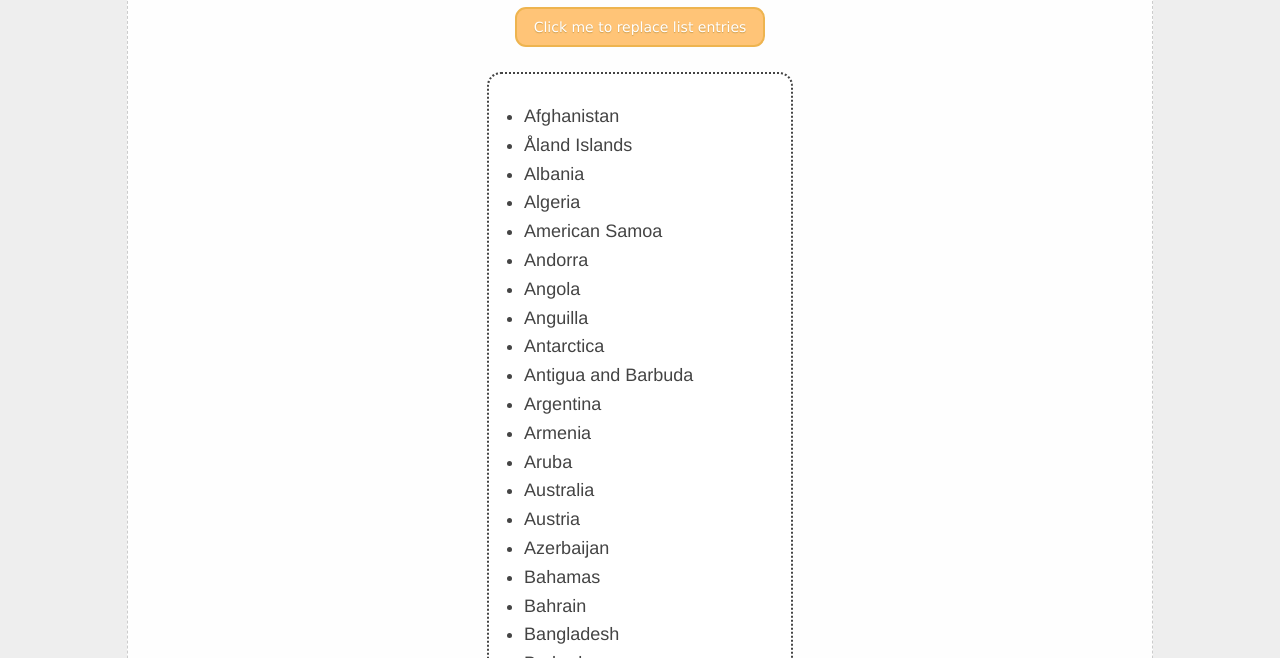
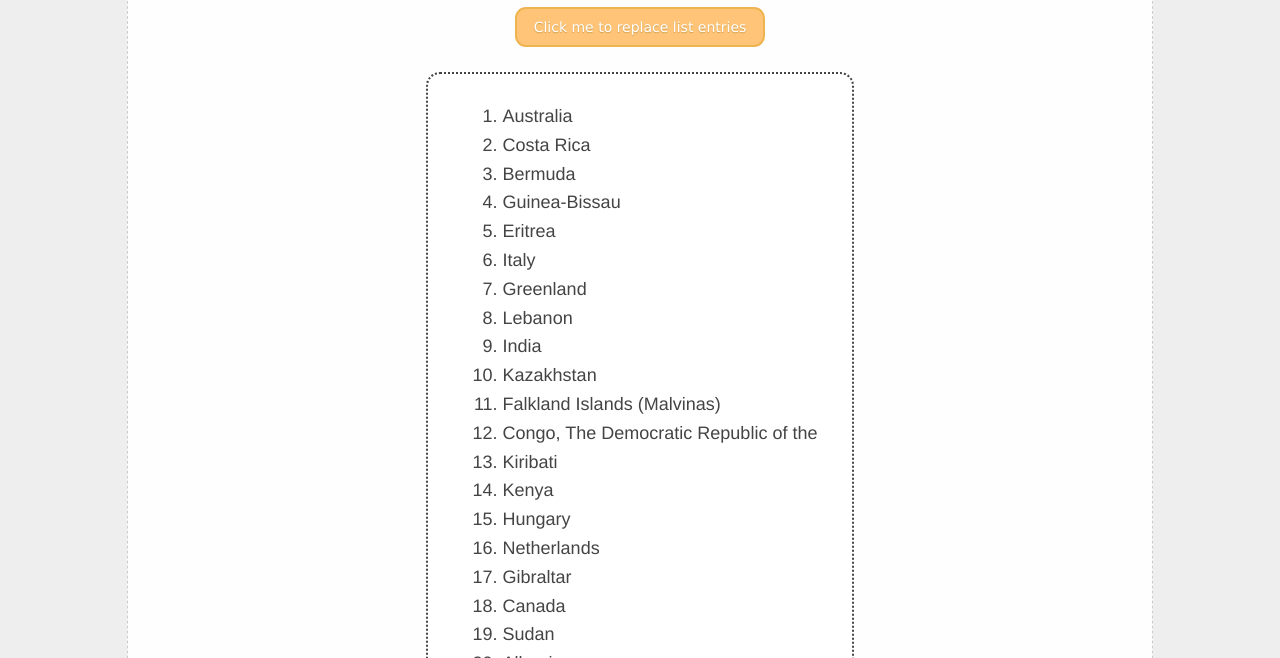
Before and after one commit to matthewye98/matthewye98.github.io, a plain HTML site: page labs/lab_5/lab_5_json.html in a window 1280 px wide. Both pictures are taken after a click on the button "Click me to replace list entries". Shown: the part 142-800 px from the top of the page. Drawn offline with Linux system fonts and the light colour scheme.

Commit message:
Update lab_5_json.html

```diff
--- a/labs/lab_5/lab_5_json.html
+++ b/labs/lab_5/lab_5_json.html
@@ -279,7 +279,7 @@
       { "name": "Zimbabwe", "code": "ZW" }
     ]
     console.log("List of countries in the world", countries);
-    /* Storing coutnry codes in the session */
+    // Storing coutnry codes in the session //
     sessionStorage.setItem("json_codes", JSON.stringify(countries))
 
     const str = sessionStorage.getItem("json_codes");
@@ -287,13 +287,14 @@
 
     function replaceList () {
       let countrylist = "";
+      /*Randomize the countries array. Taken from: https://css-tricks.com/snippets/javascript/shuffle-array/ */
+      countries.sort(function() { return 0.5 - Math.random() });
       for (let i = 0; i <50; i += 1) {
         let obj = countries[i];
-        console.log(obj.name)
-        countrylist += "<li>"+obj.name+"</li>"
-
+        console.log(obj.name);
+        countrylist += "<li>"+obj.name+"</li>";
       }
-      document.getElementsByClassName('instructions')[0].innerHTML = countrylist;
+      document.getElementsByClassName('instructions')[0].innerHTML = "<ol>"+countrylist+"</ol>";
     }
 
 
```
